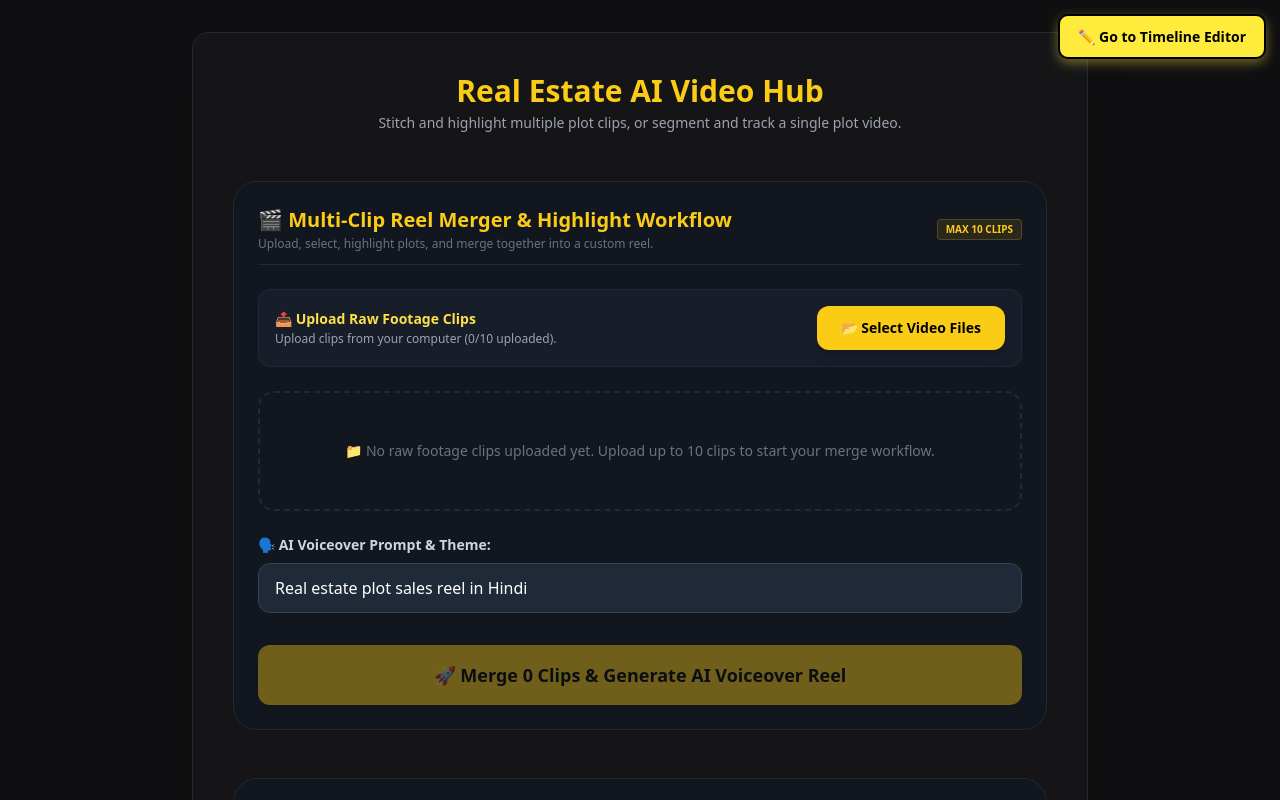
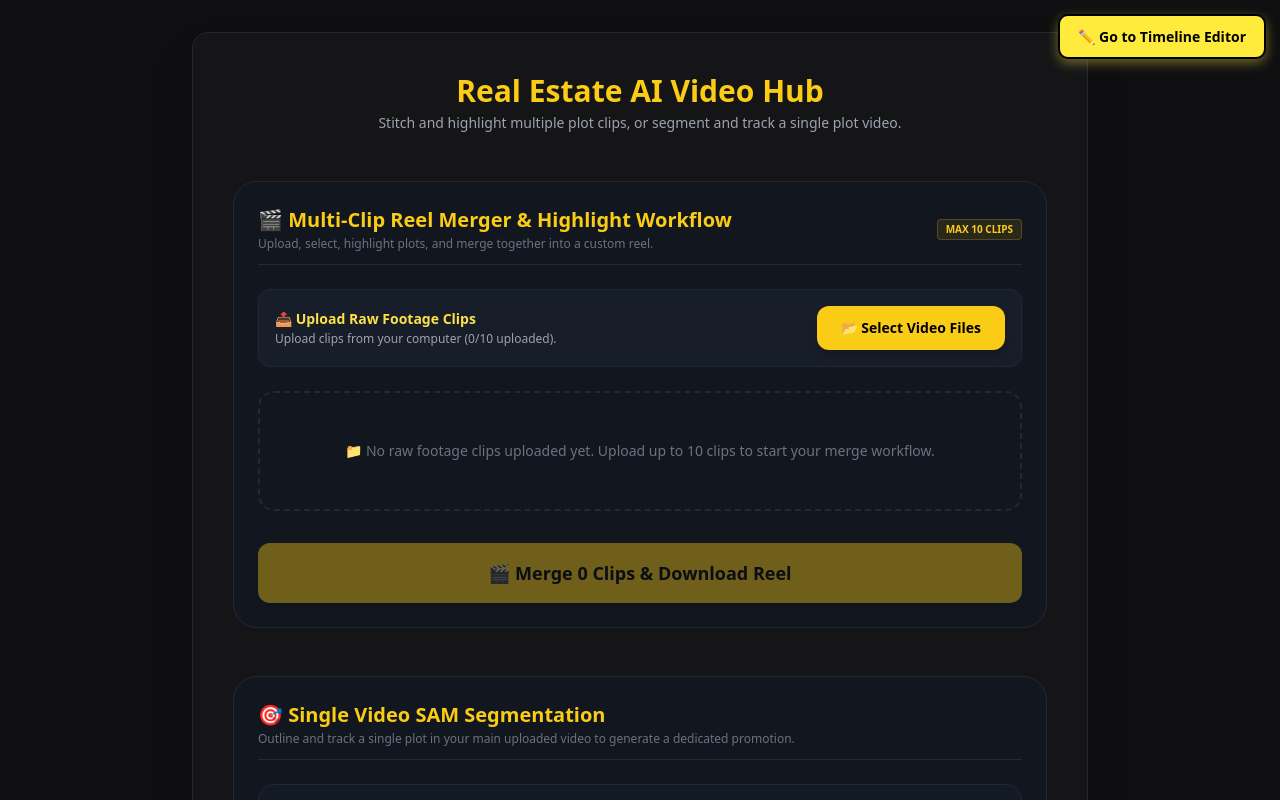
Before and after one commit to diyuworks/AI-VIDEO-EDITOR, a React (Vite) app in the folder frontend/: page / in a window 1280 px wide. Shown: the top 800 px of the page. Built offline with nearby package versions, Linux system fonts and the light colour scheme; the HTML template or start-up script is replaced by a standard one.

Commit message:
fix: remove AI voiceover prompt field and update merge button and reel description text

```diff
--- a/frontend/src/pages/ReelGeneratorPage.tsx
+++ b/frontend/src/pages/ReelGeneratorPage.tsx
@@ -558,19 +558,7 @@ const ReelGeneratorPage: React.FC<ReelGeneratorPageProps> = ({
               </div>
             )}
 
-            {/* Prompt Input */}
-            <div className="space-y-2">
-              <label className="text-sm font-semibold text-gray-300 flex items-center gap-2">
-                🗣️ AI Voiceover Prompt & Theme:
-              </label>
-              <input
-                type="text"
-                value={prompt}
-                onChange={(e) => setPrompt(e.target.value)}
-                placeholder="e.g. High energy Hindi real-estate plot sales pitch"
-                className="w-full bg-gray-800 border border-gray-700 rounded-xl px-4 py-3 text-white focus:outline-none focus:border-yellow-400"
-              />
-            </div>
+
 
             {/* Merge Action Button with validation constraints */}
             <div className="space-y-2 pt-2">
@@ -584,7 +572,7 @@ const ReelGeneratorPage: React.FC<ReelGeneratorPageProps> = ({
                 disabled={selectedClips.length === 0 || !areAllSelectedClipsHighlighted() || isUploading}
                 className="w-full py-4 bg-yellow-400 hover:bg-yellow-300 text-black font-bold rounded-xl text-lg transition shadow-xl disabled:opacity-40"
               >
-                🚀 Merge {selectedClips.length} Clips & Generate AI Voiceover Reel
+                🎬 Merge {selectedClips.length} Clips & Download Reel
               </button>
             </div>
           </>
@@ -612,7 +600,7 @@ const ReelGeneratorPage: React.FC<ReelGeneratorPageProps> = ({
             <div>
               <h2 className="text-2xl font-bold text-yellow-400">🎉 Multi-Clip Reel Ready!</h2>
               <p className="text-gray-400 text-xs mt-1">
-                Includes merged clips, custom yellow plot boundaries, name tags, AI voiceover & captions.
+                Includes merged clips, custom yellow plot boundaries & name tags.
               </p>
             </div>
 
```
